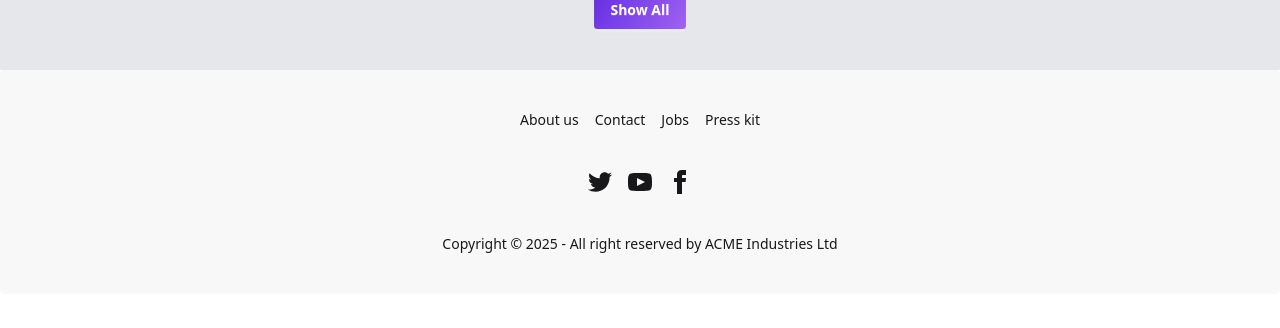
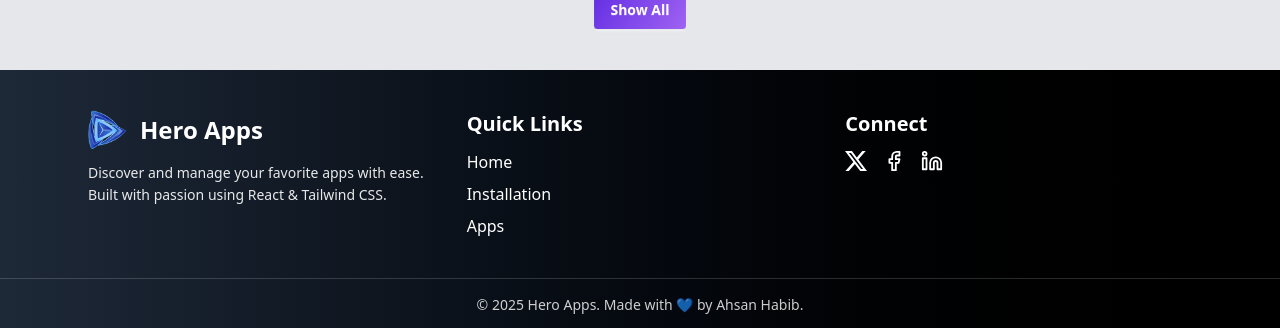
Before and after one commit to ahsan-habib01/B12A08-Hero-Apps, a React (Vite) app: page / in a window 1280 px wide. Shown: the part 2105-2433 px from the top of the page. Before the commit the page ends 2399 px from the top, so only its background shows below. Built offline with nearby package versions, Linux system fonts and the light colour scheme.

Commit message:
made a custom footer

```diff
--- a/src/Components/Footer.jsx
+++ b/src/Components/Footer.jsx
@@ -1,57 +1,88 @@
-import React from 'react';
+import { Facebook, Linkedin } from 'lucide-react';
+import { SiX } from 'react-icons/si';
+import logo from '../assets/logo.png';
 
 const Footer = () => {
   return (
-    <footer className="footer footer-horizontal footer-center bg-base-200 text-base-content rounded p-10">
-      <nav className="grid grid-flow-col gap-4">
-        <a className="link link-hover">About us</a>
-        <a className="link link-hover">Contact</a>
-        <a className="link link-hover">Jobs</a>
-        <a className="link link-hover">Press kit</a>
-      </nav>
-      <nav>
-        <div className="grid grid-flow-col gap-4">
-          <a>
-            <svg
-              xmlns="http://www.w3.org/2000/svg"
-              width="24"
-              height="24"
-              viewBox="0 0 24 24"
-              className="fill-current"
+    <footer className="bg-gradient-to-r from-gray-800 to-black text-white">
+      <div className="max-w-6xl mx-auto px-6 py-10 grid grid-cols-1 md:grid-cols-3 gap-8">
+
+        <div className="flex flex-col">
+          <div className="flex items-center space-x-3 mb-3">
+            <img
+              src={logo}
+              alt="Hero Apps Logo"
+              className="w-10 h-10 rounded-lg object-cover"
+            />
+            <h2 className="text-2xl font-bold">Hero Apps</h2>
+          </div>
+          <p className="text-sm opacity-90 leading-relaxed">
+            Discover and manage your favorite apps with ease. Built with passion
+            using React & Tailwind CSS.
+          </p>
+        </div>
+
+        <div>
+          <h3 className="text-xl font-semibold mb-3">Quick Links</h3>
+          <ul className="space-y-2">
+            <li>
+              <a
+                href="/"
+                className="hover:underline hover:text-gray-300 transition"
+              >
+                Home
+              </a>
+            </li>
+            <li>
+              <a
+                href="/installation"
+                className="hover:underline hover:text-gray-300 transition"
+              >
+                Installation
+              </a>
+            </li>
+            <li>
+              <a
+                href="/apps"
+                className="hover:underline hover:text-gray-300 transition"
+              >
+                Apps
+              </a>
+            </li>
+          </ul>
+        </div>
+
+        <div>
+          <h3 className="text-xl font-semibold mb-3">Connect</h3>
+          <div className="flex space-x-4">
+            <a
+              href="https://x.com/"
+              target="_blank"
+              className="hover:text-gray-300 transition"
             >
-              <path d="M24 4.557c-.883.392-1.832.656-2.828.775 1.017-.609 1.798-1.574 2.165-2.724-.951.564-2.005.974-3.127 1.195-.897-.957-2.178-1.555-3.594-1.555-3.179 0-5.515 2.966-4.797 6.045-4.091-.205-7.719-2.165-10.148-5.144-1.29 2.213-.669 5.108 1.523 6.574-.806-.026-1.566-.247-2.229-.616-.054 2.281 1.581 4.415 3.949 4.89-.693.188-1.452.232-2.224.084.626 1.956 2.444 3.379 4.6 3.419-2.07 1.623-4.678 2.348-7.29 2.04 2.179 1.397 4.768 2.212 7.548 2.212 9.142 0 14.307-7.721 13.995-14.646.962-.695 1.797-1.562 2.457-2.549z"></path>
-            </svg>
-          </a>
-          <a>
-            <svg
-              xmlns="http://www.w3.org/2000/svg"
-              width="24"
-              height="24"
-              viewBox="0 0 24 24"
-              className="fill-current"
+              <SiX size={22} />
+            </a>
+            <a
+              href="https://facebook.com/"
+              target="_blank"
+              className="hover:text-gray-300 transition"
             >
-              <path d="M19.615 3.184c-3.604-.246-11.631-.245-15.23 0-3.897.266-4.356 2.62-4.385 8.816.029 6.185.484 8.549 4.385 8.816 3.6.245 11.626.246 15.23 0 3.897-.266 4.356-2.62 4.385-8.816-.029-6.185-.484-8.549-4.385-8.816zm-10.615 12.816v-8l8 3.993-8 4.007z"></path>
-            </svg>
-          </a>
-          <a>
-            <svg
-              xmlns="http://www.w3.org/2000/svg"
-              width="24"
-              height="24"
-              viewBox="0 0 24 24"
-              className="fill-current"
+              <Facebook size={22} />
+            </a>
+            <a
+              href="https://linkedin.com/"
+              target="_blank"
+              className="hover:text-gray-300 transition"
             >
-              <path d="M9 8h-3v4h3v12h5v-12h3.642l.358-4h-4v-1.667c0-.955.192-1.333 1.115-1.333h2.885v-5h-3.808c-3.596 0-5.192 1.583-5.192 4.615v3.385z"></path>
-            </svg>
-          </a>
+              <Linkedin size={22} />
+            </a>
+          </div>
         </div>
-      </nav>
-      <aside>
-        <p>
-          Copyright © {new Date().getFullYear()} - All right reserved by ACME
-          Industries Ltd
-        </p>
-      </aside>
+      </div>
+
+      <div className="border-t border-white/20 text-center py-4 text-sm opacity-80">
+        © {new Date().getFullYear()} Hero Apps. Made with 💙 by Ahsan Habib.
+      </div>
     </footer>
   );
 };
```
